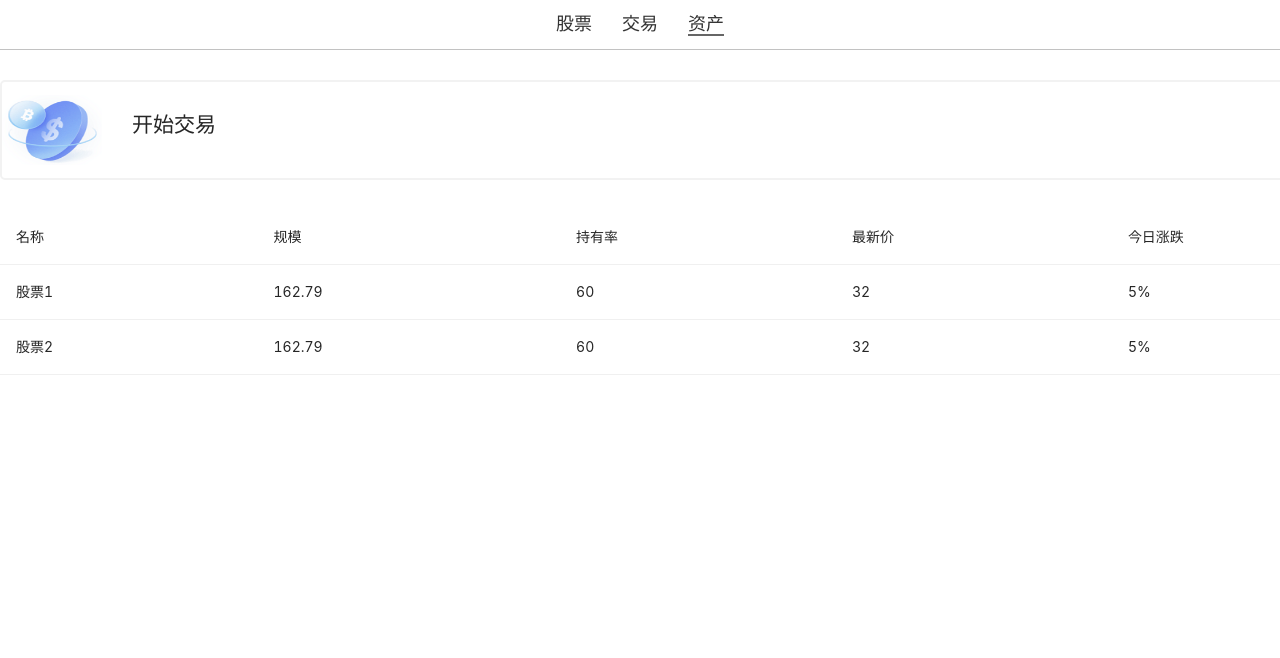
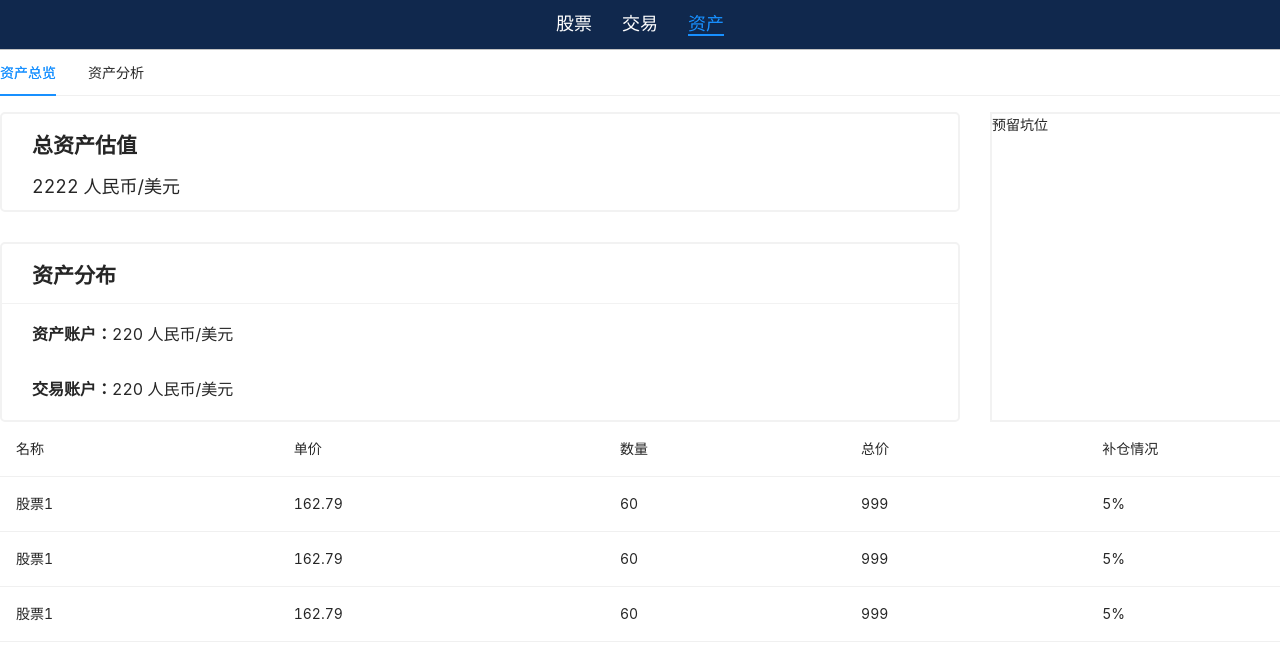
Before and after one commit to FacesPass/stock-web-app, a React (Create React App) app: page /#/property in a window 1280 px wide. Shown: the top 658 px of the page. Built offline with nearby package versions, Linux system fonts and the light colour scheme.

Commit message:
feat: 新增了资产页面布局

```diff
--- a/src/components/header/index.less
+++ b/src/components/header/index.less
@@ -6,6 +6,7 @@
   height: 50px;
   position: relative;
   border-bottom: 1px solid #c2c2c2;
+  background-color: #10284D;
 
   .center {
     position: absolute;
@@ -16,11 +17,12 @@
       margin: 0 15px;
       font-size: 18px;
       text-decoration: none;
-      color: #333;
+      color: #fff;
     }
 
     .active {
-      border-bottom: 2px solid #666;
+      border-bottom: 2px solid #1890FF;
+      color: #1890FF;
     }
   }
 }
--- /dev/null
+++ b/src/pages/property/child-cpns/property-analyze/index.js
@@ -0,0 +1,9 @@
+import React, { memo } from 'react'
+
+export default memo(function PropertyAnalyze() {
+  return (
+    <div>
+
+    </div>
+  )
+})
--- /dev/null
+++ b/src/pages/property/child-cpns/property-total/index.js
@@ -0,0 +1,89 @@
+import React, { memo } from 'react'
+import { Table } from 'antd'
+
+import './index.less'
+
+const dataSource = [
+  {
+    key: '1',
+    name: '股票1',
+    price: '162.79',
+    count: 60,
+    total: 999,
+    cover: '5%',
+  },
+  {
+    key: '1',
+    name: '股票1',
+    price: '162.79',
+    count: 60,
+    total: 999,
+    cover: '5%',
+  }, {
+    key: '1',
+    name: '股票1',
+    price: '162.79',
+    count: 60,
+    total: 999,
+    cover: '5%',
+  }
+];
+
+const columns = [
+  {
+    title: '名称',
+    dataIndex: 'name',
+    key: 'name'
+  },
+  {
+    title: '单价',
+    dataIndex: 'price',
+    key: 'price'
+  },
+  {
+    title: '数量',
+    dataIndex: 'count',
+    key: 'count'
+  },
+  {
+    title: '总价',
+    dataIndex: 'total',
+    key: 'total'
+  },
+  {
+    title: '补仓情况',
+    dataIndex: 'cover',
+    key: 'cover'
+  },
+];
+
+
+
+export default memo(function PropertyTotal() {
+  return (
+    <>
+      <div className='property-total'>
+        <div className='left'>
+          <div className='total-money'>
+            <h2 className='title'>总资产估值</h2>
+            <div className='money'>2222 人民币/美元</div>
+          </div>
+          <div className='distribution'>
+            <h2 className='title'>资产分布</h2>
+            <div className='line'></div>
+            <div className='account'>
+              <div className='title'>资产账户：</div>
+              <div className='money'>220 人民币/美元</div>
+            </div>
+            <div className='account'>
+              <div className='title'>交易账户：</div>
+              <div className='money'>220 人民币/美元</div>
+            </div>
+          </div>
+        </div>
+        <div className='right'>预留坑位</div>
+      </div>
+      <Table dataSource={dataSource} columns={columns} />
+    </>
+  )
+})
--- /dev/null
+++ b/src/pages/property/child-cpns/property-total/index.less
@@ -0,0 +1,64 @@
+.property-total {
+  display: flex;
+
+  .left {
+    width: 960px;
+
+    .total-money {
+      height: 100px;
+      border: 2px solid #f2f2f2;
+      border-radius: 5px;
+      padding: 15px 30px;
+      margin-bottom: 30px;
+
+      .title {
+        font-weight: 650;
+      }
+
+      .money {
+        font-size: 18px;
+      }
+    }
+
+    // 资产分布
+    .distribution {
+      height: 180px;
+      border: 2px solid #f2f2f2;
+      border-radius: 5px;
+      padding: 15px 30px;
+      position: relative;
+
+      .title {
+        font-weight: 650;
+      }
+
+      .account {
+        display: flex;
+        flex-direction: row;
+        margin: 30px 0;
+        font-size: 16px;
+
+        .title {
+
+          font-weight: 600px;
+        }
+
+        .money {}
+      }
+    }
+
+    .line {
+      position: absolute;
+      width: 100%;
+      height: 1px;
+      left: 0;
+      background-color: #f2f2f2;
+    }
+  }
+
+  .right {
+    width: 450px;
+    margin-left: 30px;
+    border: 2px solid #f2f2f2;
+  }
+}
--- a/src/pages/property/index.js
+++ b/src/pages/property/index.js
@@ -1,9 +1,21 @@
 import React, { memo } from 'react'
+import { Tabs } from 'antd'
+import PropertyTotal from './child-cpns/property-total'
+import PropertyAnalyze from './child-cpns/property-analyze'
+
+const { TabPane } = Tabs
 
 export default memo(function Property() {
   return (
-    <div>
-
+    <div className='property'>
+      <Tabs defaultActiveKey='1'>
+        <TabPane tab='资产总览' key='1'>
+          <PropertyTotal />
+        </TabPane>
+        <TabPane tab='资产分析' key='2'>
+          <PropertyAnalyze />
+        </TabPane>
+      </Tabs>
     </div>
   )
 })
--- a/src/pages/property/index.less
+++ b/src/pages/property/index.less
@@ -0,0 +1 @@
+.property {}
--- a/src/pages/stock/index.less
+++ b/src/pages/stock/index.less
@@ -7,6 +7,7 @@
     margin: 30px 0;
     border: 2px solid #f2f2f2;
     border-radius: 5px;
+    background-color: #fff;
 
     .trade-img {
       width: 100px;
--- a/src/router/index.js
+++ b/src/router/index.js
@@ -22,7 +22,7 @@ export const routes = [
     component: Trade
   },
   {
-    path: 'property',
+    path: '/property',
     exact: true,
     component: Property
   },
```
Also changed, not shown: src/pages/property/child-cpns/property-analyze/index.less (added).
